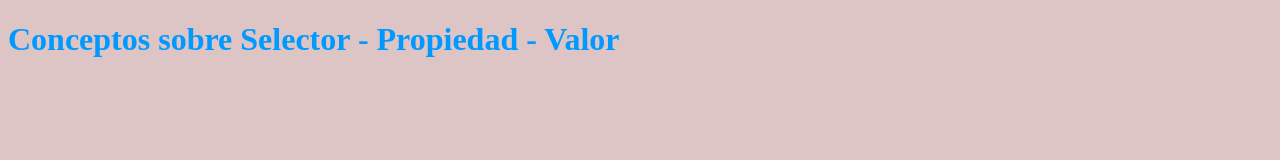
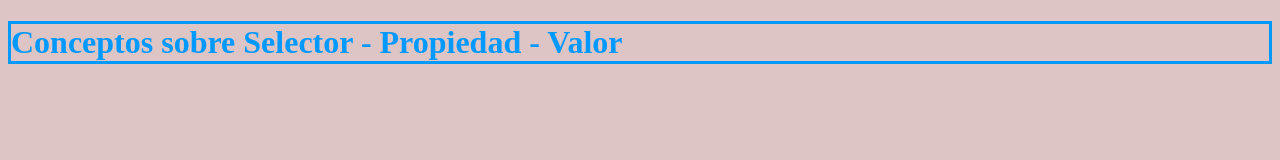
Before and after one commit to wicaraguay/CSS-Course, a plain HTML site: page Recurso-1 - Selectores/index.html in a window 1280 px wide. Drawn offline with Linux system fonts and the light colour scheme.

Commit message:
Change folder

```diff
--- a/Recurso-1 - Color/styles.css
+++ b/Recurso-1 - Selectores/styles.css
@@ -4,6 +4,9 @@ h1 {
     /* color: hsl(60, 83%, 50%); Modern*/
     /* color: oklch(0.73 0.1672 165.6) Modern*/
     color: #09f;
+    border-width: 3px;
+    border-style: solid;
+    border-color: currentColor;
 }
 body {
     background-color: rgb(221, 197, 197);
```
Also changed, not shown: Recurso-1 - Selectores/index.html (renamed from Recurso-1 - Color/index.html), 2 other files.
